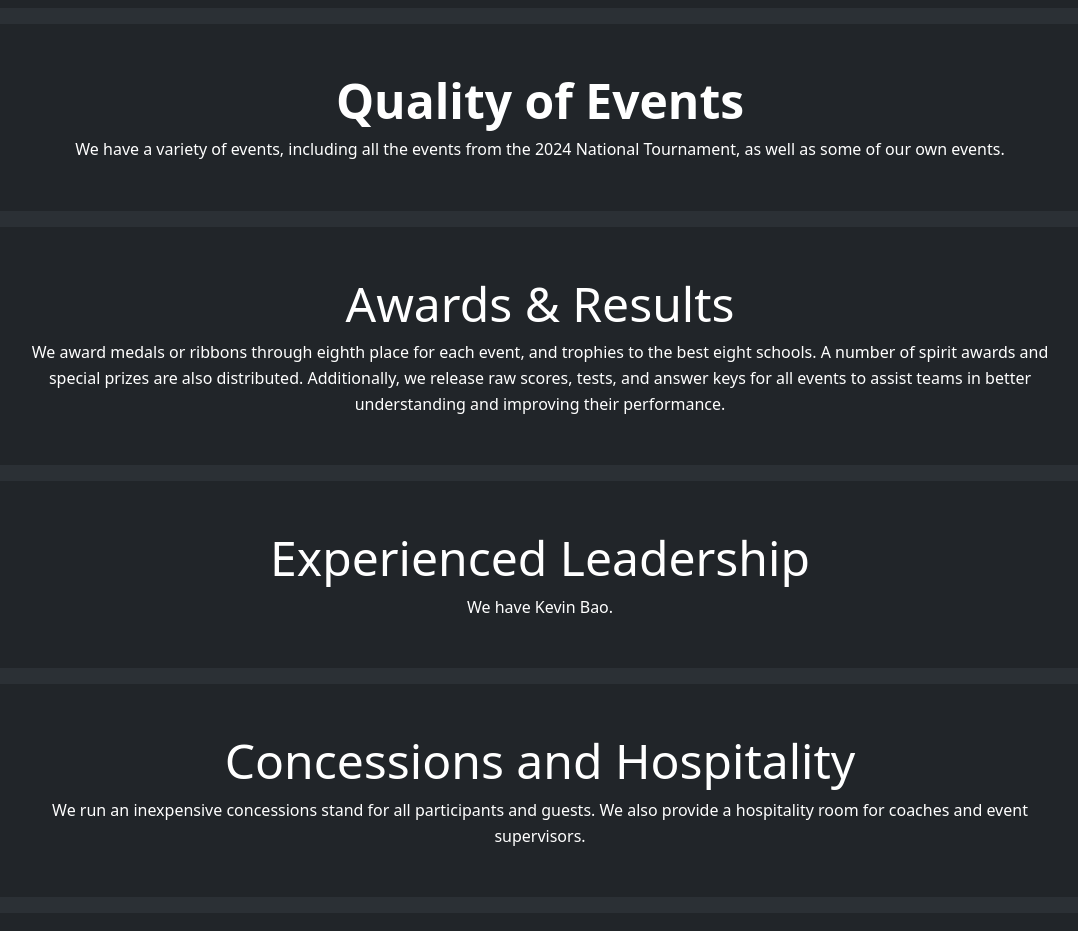
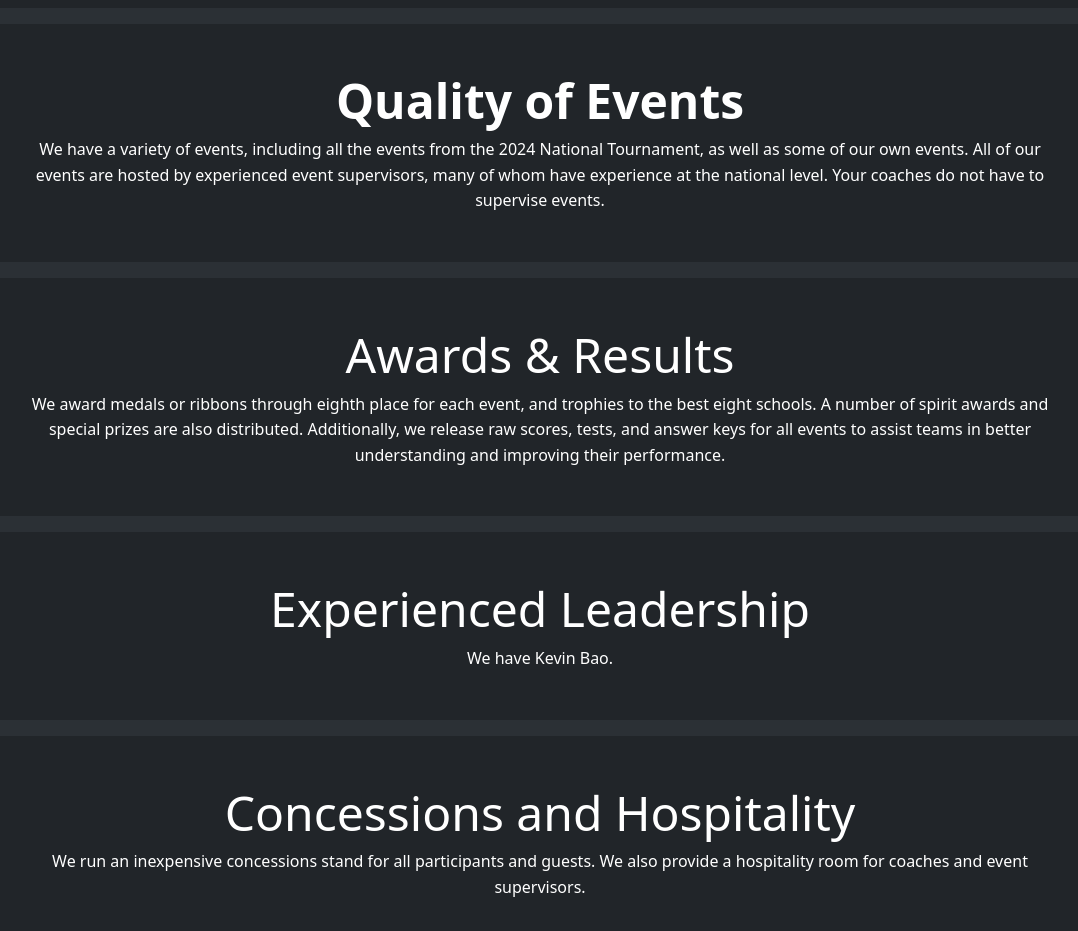
Before and after one commit to ProbablyComputingSquid/madwest-scioly-website, a plain HTML site: page badger.html in a window 1280 px wide. Shown: the part 1000-1931 px from the top of the page, without its empty margins (100-1178 px from the left). Drawn offline with nearby package versions, Linux system fonts and the light colour scheme.

Commit message:
edit to description

```diff
--- a/badger.html
+++ b/badger.html
@@ -65,7 +65,7 @@
         <div class="text-bg-dark p-5">
             <h1 id="scrollspyHeading2" class="display-5 fw-semibold">Quality of Events</h1>
             <div class="">
-                We have a variety of events, including all the events from the 2024 National Tournament, as well as some of our own events.
+                We have a variety of events, including all the events from the 2024 National Tournament, as well as some of our own events. All of our events are hosted by experienced event supervisors, many of whom have experience at the national level. Your coaches do not have to supervise events.
             </div>
         </div>
         <div class="text-bg-dark p-5">
```
